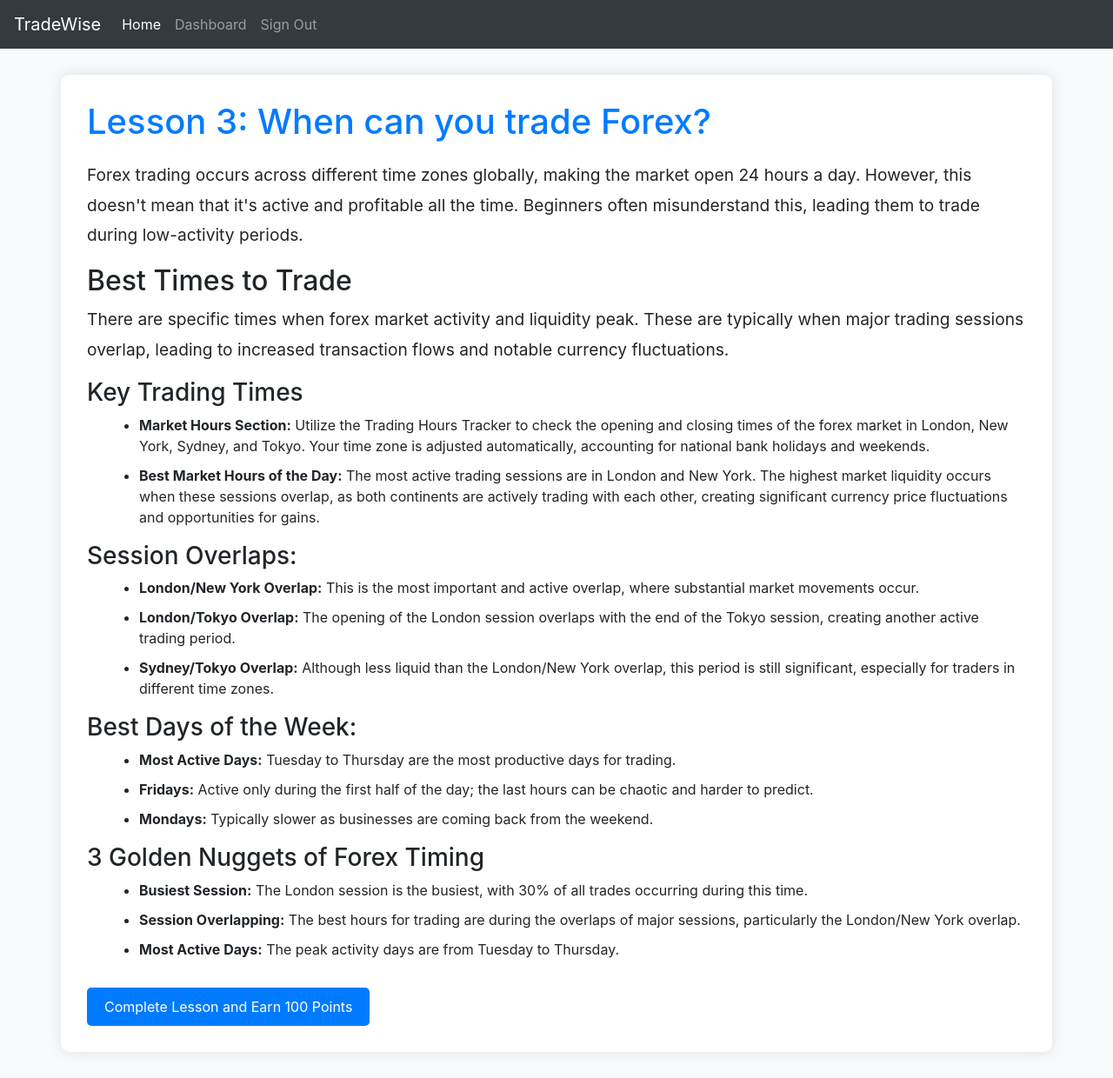
After one commit to janel2411/tradewise, a Django app: page /lesson3/ in a window 1280 px wide. The commit adds this page. Shown: the whole page at 87% size. Run offline with Django 5.2, Linux system fonts and the light colour scheme; some libraries are stand-ins or nearby versions.

Commit message:
lessons 2,3,4 & signout function

```diff
--- /dev/null
+++ b/templates/lesson3.html
@@ -0,0 +1,130 @@
+<!DOCTYPE html>
+<html lang="en">
+<head>
+    <meta charset="UTF-8">
+    <meta name="viewport" content="width=device-width, initial-scale=1.0">
+    <title>Lesson 3 - TradeWise</title>
+    <link href="https://stackpath.bootstrapcdn.com/bootstrap/4.5.2/css/bootstrap.min.css" rel="stylesheet">
+    <style>
+        body {
+            background-color: #f8f9fa;
+        }
+        .navbar {
+            margin-bottom: 30px;
+        }
+        .content-container {
+            background-color: #fff;
+            padding: 30px;
+            border-radius: 10px;
+            box-shadow: 0 0 15px rgba(0, 0, 0, 0.1);
+            margin-bottom: 30px;
+        }
+        .content-container h1 {
+            margin-bottom: 20px;
+            font-size: 2.5rem;
+            color: #007bff;
+        }
+        .content-container p {
+            font-size: 1.2rem;
+            line-height: 1.8;
+        }
+        .content-container ul {
+            list-style-type: disc;
+            margin-left: 20px;
+        }
+        .content-container ul li {
+            margin-bottom: 10px;
+        }
+        .btn-custom {
+            background-color: #007bff;
+            color: white;
+            padding: 10px 20px;
+            font-size: 1rem;
+            border: none;
+            border-radius: 5px;
+        }
+    </style>
+</head>
+<body>
+    <nav class="navbar navbar-expand-lg navbar-dark bg-dark">
+        <a class="navbar-brand" href="#">TradeWise</a>
+        <button class="navbar-toggler" type="button" data-toggle="collapse" data-target="#navbarNav" aria-controls="navbarNav" aria-expanded="false" aria-label="Toggle navigation">
+            <span class="navbar-toggler-icon"></span>
+        </button>
+        <div class="collapse navbar-collapse" id="navbarNav">
+            <ul class="navbar-nav mr-auto">
+                <li class="nav-item active">
+                    <a class="nav-link" href="/">Home <span class="sr-only">(current)</span></a>
+                </li>
+                <li class="nav-item">
+                    <a class="nav-link" href="/dashboard/">Dashboard</a>
+                </li>
+                <li class="nav-item">
+                    <a class="nav-link" href="/signout/">Sign Out</a>
+                </li>
+            </ul>
+        </div>
+    </nav>
+
+    <div class="container content-container">
+        <h1>Lesson 3: When can you trade Forex?</h1>
+        <p>Forex trading occurs across different time zones globally, making the market open 24 hours a day. However, this doesn't mean that it's active and profitable all the time. Beginners often misunderstand this, leading them to trade during low-activity periods.</p>
+
+        <h2>Best Times to Trade</h2>
+        <p>There are specific times when forex market activity and liquidity peak. These are typically when major trading sessions overlap, leading to increased transaction flows and notable currency fluctuations.</p>
+
+        <h3>Key Trading Times</h3>
+        <ul>
+            <li><strong>Market Hours Section:</strong> Utilize the Trading Hours Tracker to check the opening and closing times of the forex market in London, New York, Sydney, and Tokyo. Your time zone is adjusted automatically, accounting for national bank holidays and weekends.</li>
+            <li><strong>Best Market Hours of the Day:</strong> The most active trading sessions are in London and New York. The highest market liquidity occurs when these sessions overlap, as both continents are actively trading with each other, creating significant currency price fluctuations and opportunities for gains.</li>
+        </ul>
+
+        <h3>Session Overlaps:</h3>
+        <ul>
+            <li><strong>London/New York Overlap:</strong> This is the most important and active overlap, where substantial market movements occur.</li>
+            <li><strong>London/Tokyo Overlap:</strong> The opening of the London session overlaps with the end of the Tokyo session, creating another active trading period.</li>
+            <li><strong>Sydney/Tokyo Overlap:</strong> Although less liquid than the London/New York overlap, this period is still significant, especially for traders in different time zones.</li>
+        </ul>
+
+        <h3>Best Days of the Week:</h3>
+        <ul>
+            <li><strong>Most Active Days:</strong> Tuesday to Thursday are the most productive days for trading.</li>
+            <li><strong>Fridays:</strong> Active only during the first half of the day; the last hours can be chaotic and harder to predict.</li>
+            <li><strong>Mondays:</strong> Typically slower as businesses are coming back from the weekend.</li>
+        </ul>
+
+        <h3>3 Golden Nuggets of Forex Timing</h3>
+        <ul>
+            <li><strong>Busiest Session:</strong> The London session is the busiest, with 30% of all trades occurring during this time.</li>
+            <li><strong>Session Overlapping:</strong> The best hours for trading are during the overlaps of major sessions, particularly the London/New York overlap.</li>
+            <li><strong>Most Active Days:</strong> The peak activity days are from Tuesday to Thursday.</li>
+        </ul>
+
+        <button id="earn-points-btn" class="btn btn-custom mt-3">Complete Lesson and Earn 100 Points</button>
+    </div>
+
+    <script src="https://code.jquery.com/jquery-3.5.1.min.js"></script>
+    <script src="https://stackpath.bootstrapcdn.com/bootstrap/4.5.2/js/bootstrap.bundle.min.js"></script>
+    <script>
+        $(document).ready(function(){
+            $('#earn-points-btn').click(function(){
+                $.ajax({
+                    url: '{% url "updatepoints" %}',
+                    type: 'POST',
+                    data: {
+                        csrfmiddlewaretoken: '{{ csrf_token }}'
+                    },
+                    success: function(response) {
+                        if (response.success) {
+                            alert('You have earned 100 points! Total points: ' + response.points);
+                            $('#earn-points-btn').prop('disabled', true);
+                        } else {
+                            alert('Error: ' + response.error);
+                        }
+                    }
+                });
+            });
+        });
+    </script>
+</body>
+</html>
--- a/trades/views.py
+++ b/trades/views.py
@@ -2,7 +2,7 @@
 from django.shortcuts import render, redirect, get_object_or_404
 from django.contrib import messages
 from django.contrib.auth.models import User
-from django.contrib.auth import authenticate, login
+from django.contrib.auth import authenticate, login,logout
 from .models import Profile
 
 def index(request):
@@ -27,7 +27,6 @@ def signup(request):
             user.first_name = first_name
             user.last_name = last_name
             user.save()
-
             messages.success(request, "Account created successfully. Please log in.")
             return redirect('index')
         except Exception as e:
@@ -56,10 +55,12 @@ def signin(request):
     return render(request, 'signin.html')
 
 def signout(request):
-    return render(request, 'signout.html')
+    logout(request)
+    messages.success(request,"Logged Out Successfully.")
+    return redirect('index')
 
 def dashboard(request):
-    # Ensure user is authenticated before showing the dashboard
+    # ensure user is authenticated first
     if not request.user.is_authenticated:
         return redirect('signin')
     return render(request, 'dashboard.html')
```
Also changed, not shown: templates/dashboard.html (+5 -4 lines), templates/lesson2.html (added, +108 -0 lines), templates/lesson4.html (added, +145 -0 lines).
